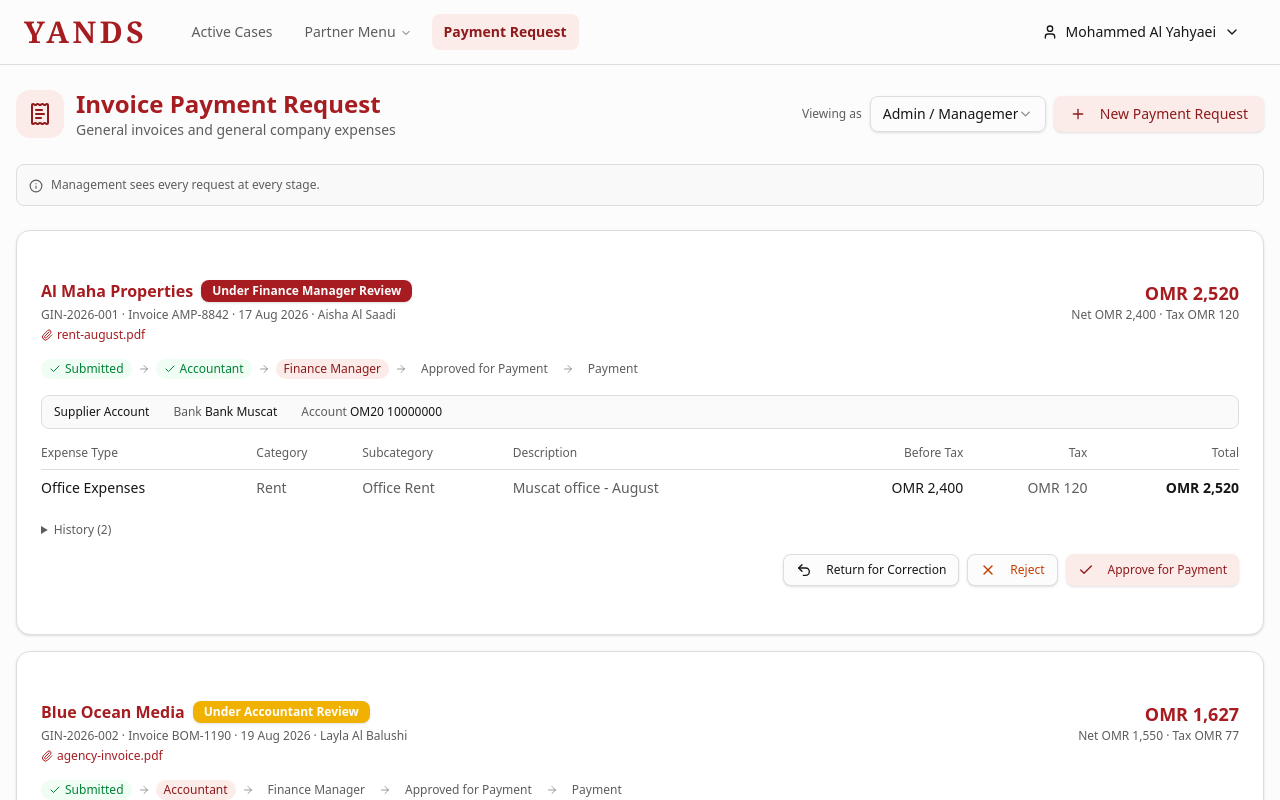
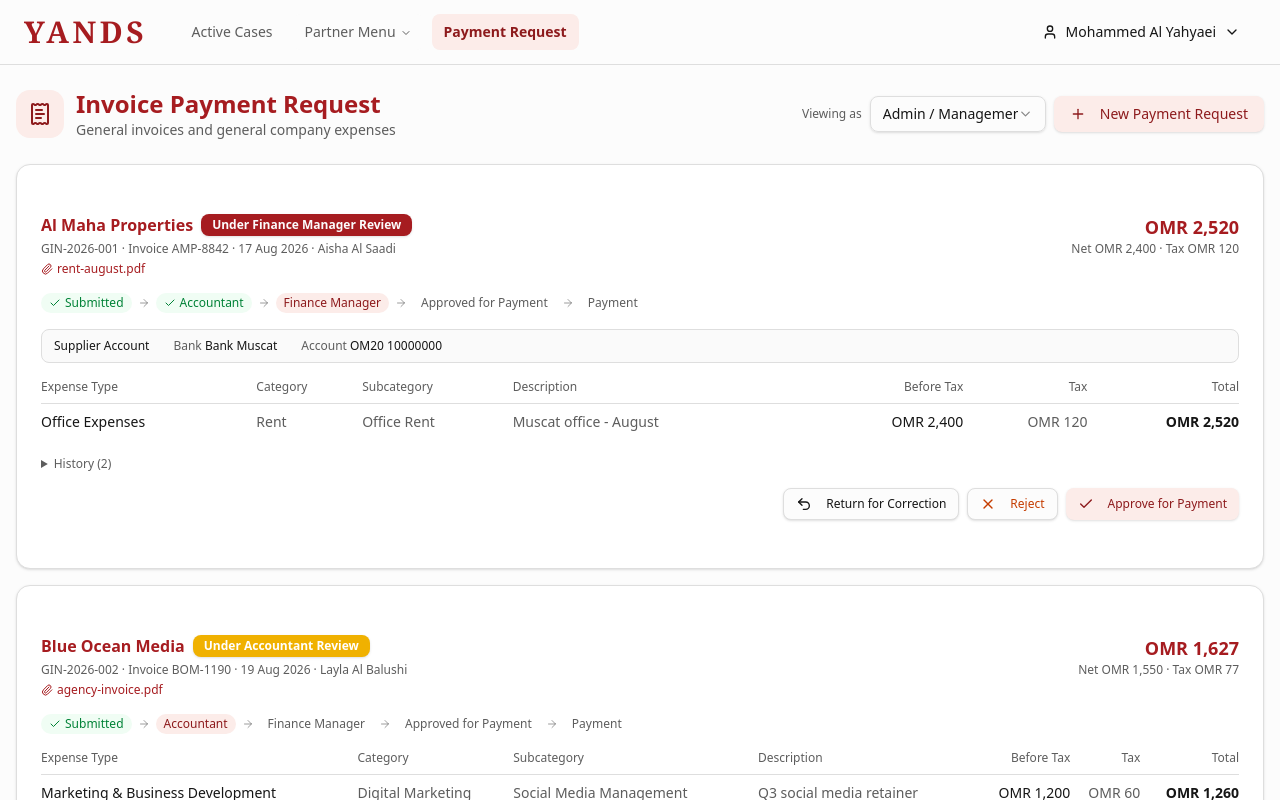
Before and after one commit to mehak187/elpnew, a React (Vite) app: page /expense-requests in a window 1280 px wide. Shown: the top 800 px of the page. Built offline with nearby package versions, Linux system fonts and the light colour scheme.

Commit message:
update ExpenseForm.jsx, GeneralInvoices.jsx and InvoiceForm.jsx

```diff
--- a/src/pages/expenses/ExpenseForm.jsx
+++ b/src/pages/expenses/ExpenseForm.jsx
@@ -159,12 +159,6 @@ export default function ExpenseForm() {
               </div>
             )}
 
-            {type && !classified && (
-              <p className="text-sm text-muted-foreground">
-                Choose the category and subcategory to continue.
-              </p>
-            )}
-
             {error && <p className="text-sm text-destructive">{error}</p>}
           </form>
         </CardContent>
--- a/src/pages/expenses/GeneralInvoices.jsx
+++ b/src/pages/expenses/GeneralInvoices.jsx
@@ -27,7 +27,6 @@ import {
   Trash2,
   Paperclip,
   ArrowRight,
-  Info,
   Check,
   Undo2,
   X,
@@ -219,20 +218,6 @@ export default function GeneralInvoices() {
             New Payment Request
           </Button>
         </div>
-      </div>
-
-      {/* Why the list is shorter than the whole file */}
-      <div className="flex items-start gap-2 rounded-md border bg-muted/40 p-3 text-xs text-muted-foreground">
-        <Info className="mt-0.5 h-3.5 w-3.5 shrink-0" />
-        <span>
-          {role === "employee" &&
-            "As an employee you see only your own requests that are still in progress."}
-          {role === "accountant" &&
-            "As the accountant you see only the requests waiting for your review."}
-          {role === "finance" &&
-            "As the finance manager you see a request only once the accountant has acted on it."}
-          {role === "admin" && "Management sees every request at every stage."}
-        </span>
       </div>
 
       {/* ------------------------------------------------------- invoices */}
--- a/src/pages/expenses/InvoiceForm.jsx
+++ b/src/pages/expenses/InvoiceForm.jsx
@@ -250,12 +250,6 @@ export default function InvoiceForm({ onCancel, onSubmit }) {
         onCreated={setSupplier}
       />
 
-      {!invoiceDataComplete && (
-        <p className="rounded-md border border-dashed p-4 text-center text-sm text-muted-foreground">
-          Fill in the invoice data above to carry on with the expense details.
-        </p>
-      )}
-
       {/* --------------------------------------------------- Expense Details */}
       {invoiceDataComplete && (
         <FormSection
@@ -378,12 +372,6 @@ export default function InvoiceForm({ onCancel, onSubmit }) {
                       </>
                     )}
 
-                    {!classified && (
-                      <p className="self-end pb-2 text-sm text-muted-foreground sm:col-span-2 lg:col-span-4">
-                        Choose the expense type, category and subcategory to
-                        continue.
-                      </p>
-                    )}
                   </div>
                 </div>
               );
```
